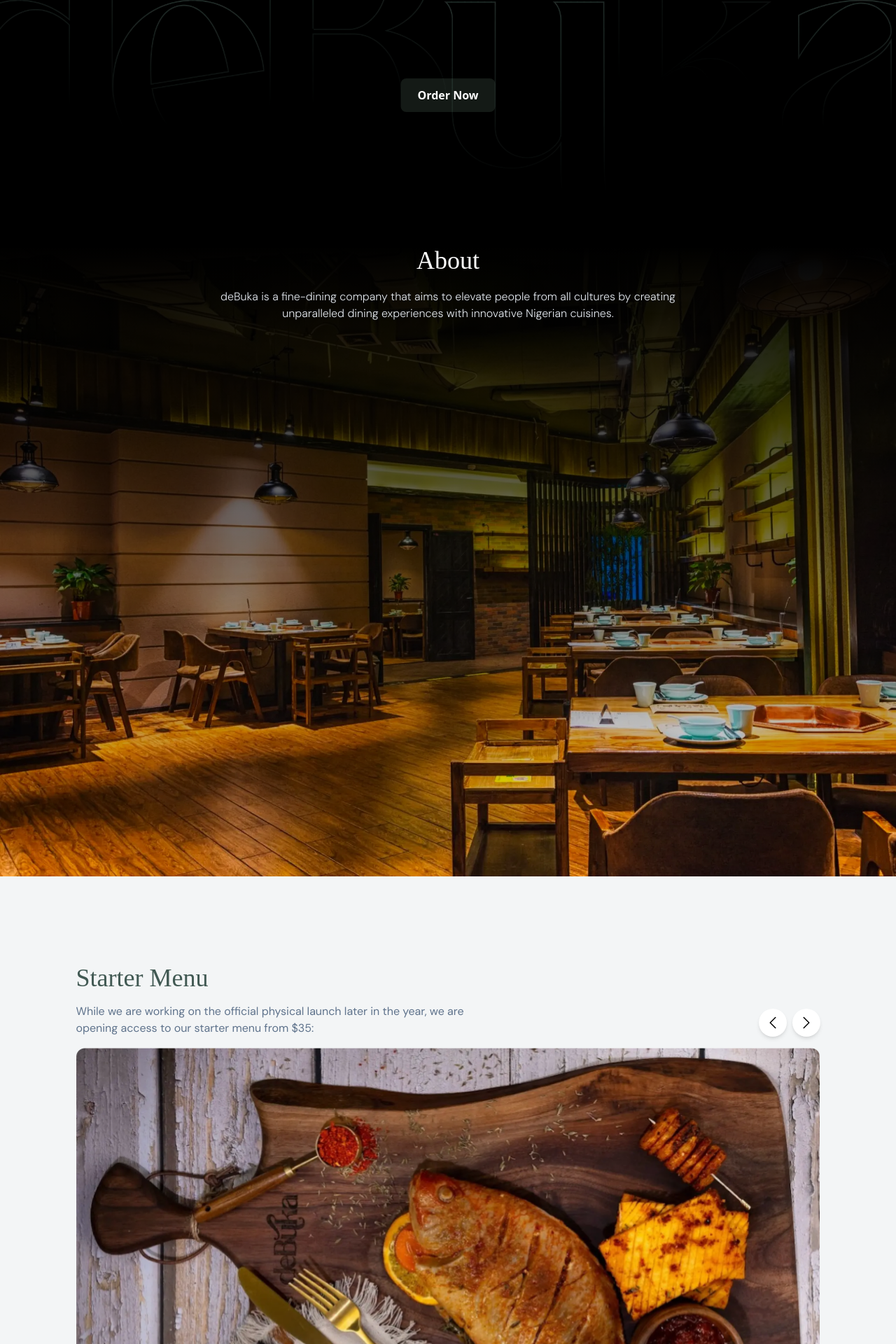
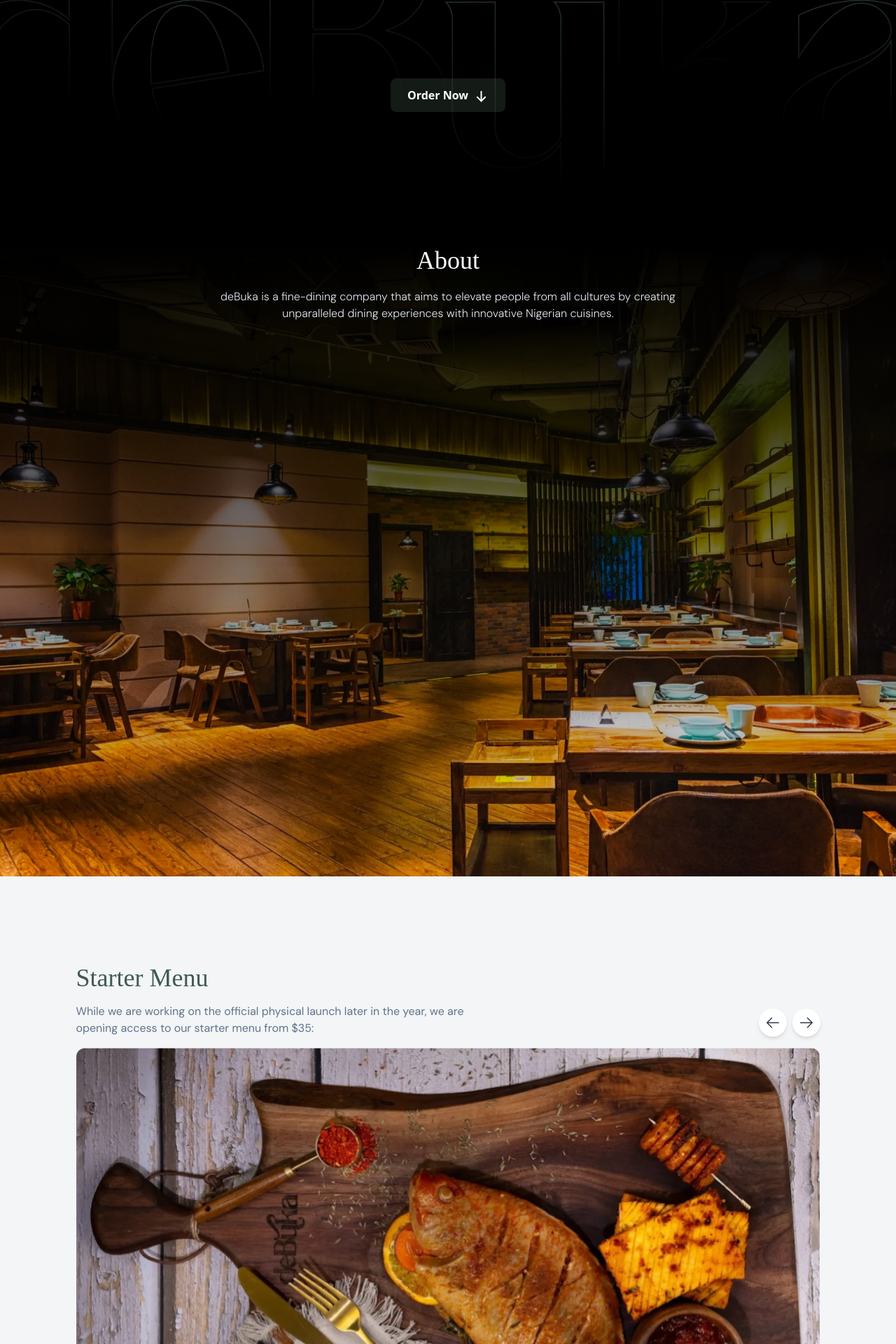
Before and after one commit to Aliiiu/debuka-website, a Next.js app: page / in a window 1280 px wide. Shown: the part 560-2480 px from the top of the page at 70% size. Built offline with nearby package versions, Linux system fonts and the light colour scheme.

Commit message:
done with menu carousel

```diff
--- a/package.json
+++ b/package.json
@@ -13,9 +13,9 @@
 		"@gsap/react": "^2.1.0",
 		"@headlessui/react": "^1.7.18",
 		"clsx": "^2.1.0",
-		"embla-carousel": "^8.0.0-rc22",
-		"embla-carousel-autoplay": "^8.0.0-rc22",
-		"embla-carousel-react": "^8.0.0-rc22",
+		"embla-carousel": "^8.5.2",
+		"embla-carousel-autoplay": "^8.5.2",
+		"embla-carousel-react": "^8.5.2",
 		"gsap": "^3.12.5",
 		"next": "14.1.0",
 		"react": "^18",
--- a/src/assets/icons/arrow-down.tsx
+++ b/src/assets/icons/arrow-down.tsx
@@ -1,3 +1,32 @@
-export default function ArrowDownIcon() {
-	return <div>Arrow down</div>;
+export default function ArrowDownIcon({
+	className,
+}: Readonly<{
+	className?: string;
+}>) {
+	return (
+		<svg
+			width="21"
+			height="21"
+			viewBox="0 0 21 21"
+			fill="none"
+			xmlns="http://www.w3.org/2000/svg"
+			className={className}
+		>
+			<title>Arrow Down Icon</title>
+			<path
+				d="M10.5 3.625V17.375"
+				stroke="white"
+				stroke-width="2"
+				stroke-linecap="round"
+				stroke-linejoin="round"
+			/>
+			<path
+				d="M4.875 11.75L10.5 17.375L16.125 11.75"
+				stroke="white"
+				stroke-width="2"
+				stroke-linecap="round"
+				stroke-linejoin="round"
+			/>
+		</svg>
+	);
 }
--- /dev/null
+++ b/src/assets/icons/arrow-left.tsx
@@ -0,0 +1,22 @@
+export default function ArrowLeft({
+	className,
+}: Readonly<{
+	className?: string;
+}>) {
+	return (
+		<svg
+			width="24"
+			height="24"
+			viewBox="0 0 24 24"
+			fill="none"
+			xmlns="http://www.w3.org/2000/svg"
+			className={className}
+		>
+			<title>Arrow Left Icon</title>
+			<path
+				d="M21.0001 11.9999C21.0001 12.1988 20.9211 12.3896 20.7804 12.5303C20.6398 12.6709 20.449 12.7499 20.2501 12.7499H5.56041L11.0307 18.2193C11.1004 18.289 11.1557 18.3717 11.1934 18.4628C11.2311 18.5538 11.2505 18.6514 11.2505 18.7499C11.2505 18.8485 11.2311 18.9461 11.1934 19.0371C11.1557 19.1281 11.1004 19.2109 11.0307 19.2806C10.961 19.3502 10.8783 19.4055 10.7873 19.4432C10.6962 19.4809 10.5986 19.5003 10.5001 19.5003C10.4016 19.5003 10.304 19.4809 10.2129 19.4432C10.1219 19.4055 10.0392 19.3502 9.96948 19.2806L3.21948 12.5306C3.14974 12.4609 3.09443 12.3782 3.05668 12.2871C3.01894 12.1961 2.99951 12.0985 2.99951 11.9999C2.99951 11.9014 3.01894 11.8038 3.05668 11.7127C3.09443 11.6217 3.14974 11.539 3.21948 11.4693L9.96948 4.7193C10.1102 4.57857 10.3011 4.49951 10.5001 4.49951C10.6991 4.49951 10.89 4.57857 11.0307 4.7193C11.1715 4.86003 11.2505 5.05091 11.2505 5.24993C11.2505 5.44895 11.1715 5.63982 11.0307 5.78055L5.56041 11.2499H20.2501C20.449 11.2499 20.6398 11.3289 20.7804 11.4696C20.9211 11.6103 21.0001 11.801 21.0001 11.9999Z"
+				fill="#313C49"
+			/>
+		</svg>
+	);
+}
--- /dev/null
+++ b/src/assets/icons/arrow-right.tsx
@@ -0,0 +1,22 @@
+export default function ArrowRight({
+	className,
+}: Readonly<{
+	className?: string;
+}>) {
+	return (
+		<svg
+			width="24"
+			height="24"
+			viewBox="0 0 24 24"
+			fill="none"
+			xmlns="http://www.w3.org/2000/svg"
+			className={className}
+		>
+			<title>Arrow Right Icon</title>
+			<path
+				d="M20.7806 12.5306L14.0306 19.2806C13.8899 19.4213 13.699 19.5003 13.5 19.5003C13.301 19.5003 13.1101 19.4213 12.9694 19.2806C12.8286 19.1398 12.7496 18.949 12.7496 18.7499C12.7496 18.5509 12.8286 18.36 12.9694 18.2193L18.4397 12.7499H3.75C3.55109 12.7499 3.36032 12.6709 3.21967 12.5303C3.07902 12.3896 3 12.1988 3 11.9999C3 11.801 3.07902 11.6103 3.21967 11.4696C3.36032 11.3289 3.55109 11.2499 3.75 11.2499H18.4397L12.9694 5.78055C12.8286 5.63982 12.7496 5.44895 12.7496 5.24993C12.7496 5.05091 12.8286 4.86003 12.9694 4.7193C13.1101 4.57857 13.301 4.49951 13.5 4.49951C13.699 4.49951 13.8899 4.57857 14.0306 4.7193L20.7806 11.4693C20.8504 11.539 20.9057 11.6217 20.9434 11.7127C20.9812 11.8038 21.0006 11.9014 21.0006 11.9999C21.0006 12.0985 20.9812 12.1961 20.9434 12.2871C20.9057 12.3782 20.8504 12.4609 20.7806 12.5306Z"
+				fill="#313C49"
+			/>
+		</svg>
+	);
+}
--- a/src/components/hero.tsx
+++ b/src/components/hero.tsx
@@ -5,6 +5,7 @@
 import { useEffect } from "react";
 import { ScrollTrigger } from "gsap/ScrollTrigger";
 import Link from "next/link";
+import ArrowDownIcon from "@/assets/icons/arrow-down";
 
 gsap.registerPlugin(ScrollTrigger);
 
@@ -51,6 +52,7 @@
 				className="bg-primary-light/10 z-10 absolute bottom-20 left-1/2 -translate-x-1/2 px-6 py-3 rounded-lg font-semibold cursor-pointer font-sans text-white"
 			>
 				<span>Order Now</span>
+				<ArrowDownIcon className="inline-block ml-2" />
 			</Link>
 			<div className="mock md:hidden lg:block absolute -bottom-10 md:-bottom-40 xl:-bottom-40 w-full bg-masked-full-base md:bg-masked-full bg-no-repeat bg-center bg-contain h-[190px] md:h-[400px] xl:h-[680px]" />
 		</section>
--- a/src/components/starter-menu.tsx
+++ b/src/components/starter-menu.tsx
@@ -46,7 +46,7 @@
 		<section id="our-dishes" className="bg-grey-100">
 			<div className="container px-5 md:px-10 xl:px-0 py-[90px] md:pt-[93px] md:pb-[170px] flex flex-col items-center">
 				<AppCarousel
-					classNames="max-w-full lg:max-w-[1063px]"
+					classNames="max-w-[350px] sm:max-w-[500px] md:max-w-[700px] lg:max-w-[1063px]"
 					autoplay={false}
 					showArrows={true}
 				>
@@ -72,13 +72,8 @@
 	description,
 }: MenuItemProps) => (
 	<div className="min-w-0 flex-[0_0_100%] group relative">
-		<div className="w-[227px] xl:w-[1063px] rounded-xl md:h-[346px] xl:h-[700px] relative">
-			<Image
-				src={imageSrc}
-				alt={title}
-				fill
-				className="object-contain max-w-full"
-			/>
+		<div className="w-[350px] h-[250px] md:w-[700px] xl:w-[1063px] rounded-xl md:h-[446px] xl:h-[700px] relative">
+			<Image src={imageSrc} alt={title} fill className="object-contain" />
 		</div>
 		<section className="absolute bottom-0 w-full translate-y-full group-hover:translate-y-0 transition-transform duration-300">
 			<div className="bg-[#131313]/20 backdrop-blur-2xl rounded-br-xl rounded-bl-xl flex flex-col gap-6 w-full p-6">
@@ -97,5 +92,19 @@
 				</Link>
 			</div>
 		</section>
+
+		<div className="lg:hidden flex flex-col gap-2 w-full md:p-2">
+			<div className="flex flex-col gap-1">
+				<h2 className="text-xl font-semibold font-dms-serif">{title}</h2>
+				<span className="font-semibold text-primary">{price}</span>
+				<p className="text-sm">{description}</p>
+			</div>
+			<Link
+				href={"whatsapp://send?phone=+2340000000000"}
+				className="bg-primary w-fit text-white px-4 py-2 rounded-lg"
+			>
+				Order Now
+			</Link>
+		</div>
 	</div>
 );
--- a/src/components/widget/AppCarousel.tsx
+++ b/src/components/widget/AppCarousel.tsx
@@ -1,5 +1,7 @@
 "use client";
 
+import ArrowLeft from "@/assets/icons/arrow-left";
+import ArrowRight from "@/assets/icons/arrow-right";
 import { cn } from "@/lib/utils";
 import type { EmblaCarouselType } from "embla-carousel";
 import Autoplay from "embla-carousel-autoplay";
@@ -98,7 +100,7 @@
 		};
 	}, [emblaApi, onInit, onSelect]);
 	return (
-		<div className={cn("max-w-[500px] mx-auto", classNames)}>
+		<div className={cn("mx-auto", classNames)}>
 			{data && (
 				<div className="overflow-auto pb-2">
 					<div className="w-fit mx-auto flex touch-manipulation gap-[6px] justify-center md:gap-3 items-center">
@@ -119,9 +121,9 @@
 				</div>
 			)}
 			{showArrows && (
-				<div className="flex items-end justify-between">
+				<div className="flex flex-col md:flex-row items-end justify-between">
 					<div className="flex flex-col gap-4">
-						<h2 className="text-primary-dark text-4xl font-dms-serif">
+						<h2 className="text-primary-dark text-3xl md:text-4xl font-dms-serif">
 							Starter Menu
 						</h2>
 						<p className="text-sm md:text-base max-w-[558px] text-body-alt">
@@ -129,7 +131,7 @@
 							year, we are opening access to our starter menu from $35:
 						</p>
 					</div>
-					<div className="flex items-center justify-end gap-2  mt-7 md:mt-24">
+					<div className="flex items-center justify-end gap-2  mt-3 md:mt-24">
 						<button
 							type="button"
 							onClick={() => {
@@ -137,48 +139,20 @@
 							}}
 							disabled={!canScrollPrev}
 							className={cn(
-								"w-10 h-10 rounded-full bg-white shadow-md flex items-center justify-center disabled:opacity-50 disabled:cursor-not-allowed",
+								"md:w-10 md:h-10 w-7 h-7 rounded-full bg-white shadow-md flex items-center justify-center disabled:opacity-50 disabled:cursor-not-allowed",
 							)}
 						>
-							<svg
-								xmlns="http://www.w3.org/2000/svg"
-								fill="none"
-								viewBox="0 0 24 24"
-								strokeWidth={1.5}
-								stroke="currentColor"
-								className="w-6 h-6"
-							>
-								<title>Prev Icon</title>
-								<path
-									strokeLinecap="round"
-									strokeLinejoin="round"
-									d="M15.75 19.5L8.25 12l7.5-7.5"
-								/>
-							</svg>
+							<ArrowLeft className="w-4 h-4 md:w-6 md:h-6" />
 						</button>
 						<button
 							type="button"
 							onClick={scrollNext}
 							disabled={!canScrollNext}
 							className={cn(
-								"w-10 h-10 rounded-full bg-white shadow-md flex items-center justify-center disabled:opacity-50 disabled:cursor-not-allowed",
+								"md:w-10 md:h-10 w-7 h-7 rounded-full bg-white shadow-md flex items-center justify-center disabled:opacity-50 disabled:cursor-not-allowed",
 							)}
 						>
-							<svg
-								xmlns="http://www.w3.org/2000/svg"
-								fill="none"
-								viewBox="0 0 24 24"
-								strokeWidth={1.5}
-								stroke="currentColor"
-								className="w-6 h-6"
-							>
-								<title>Next Icon</title>
-								<path
-									strokeLinecap="round"
-									strokeLinejoin="round"
-									d="M8.25 4.5l7.5 7.5-7.5 7.5"
-								/>
-							</svg>
+							<ArrowRight className="w-4 h-4 md:w-6 md:h-6" />
 						</button>
 					</div>
 				</div>
```
Also changed, not shown: 1 other file (tests, documents, lock files or other folders).
